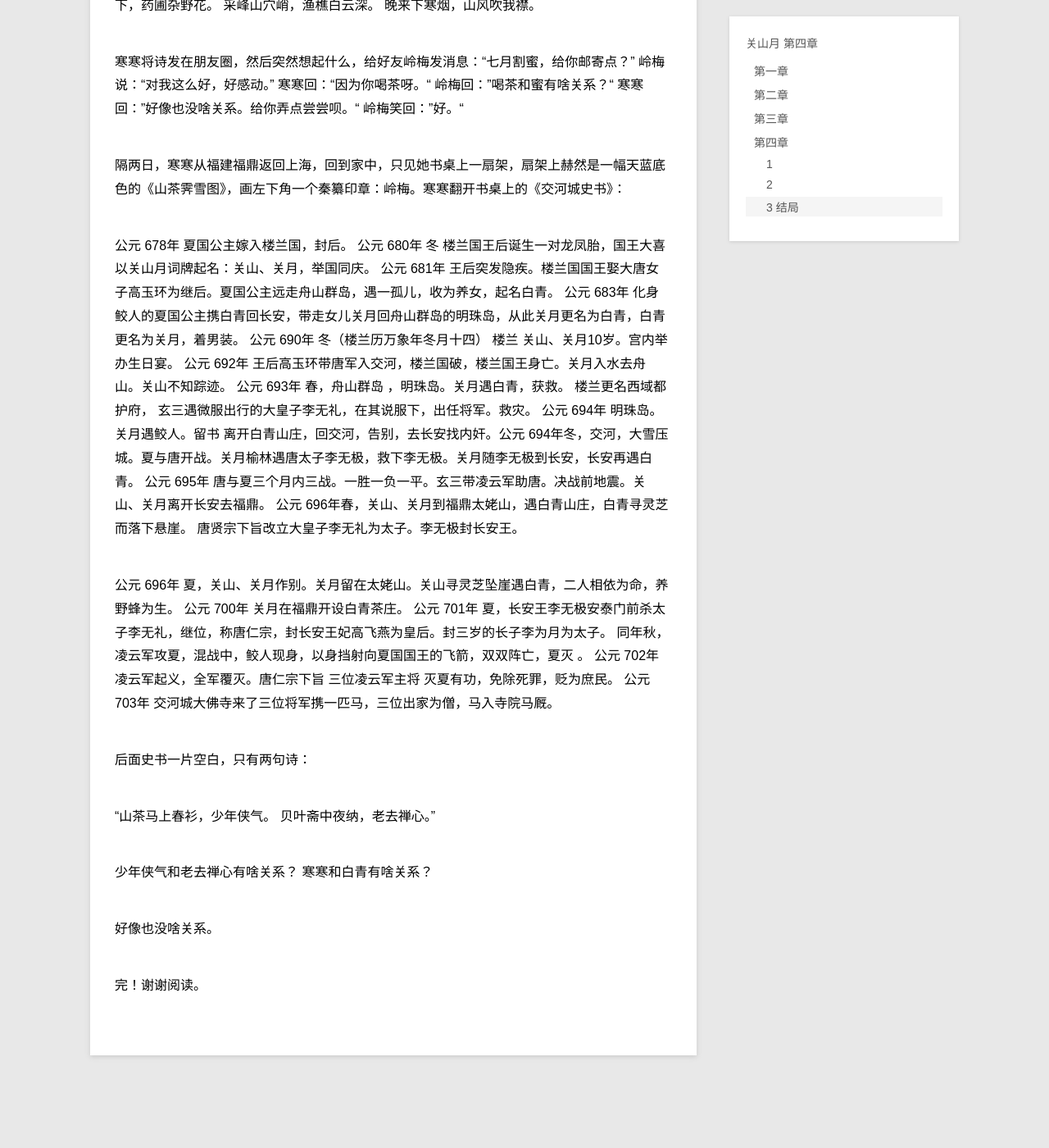
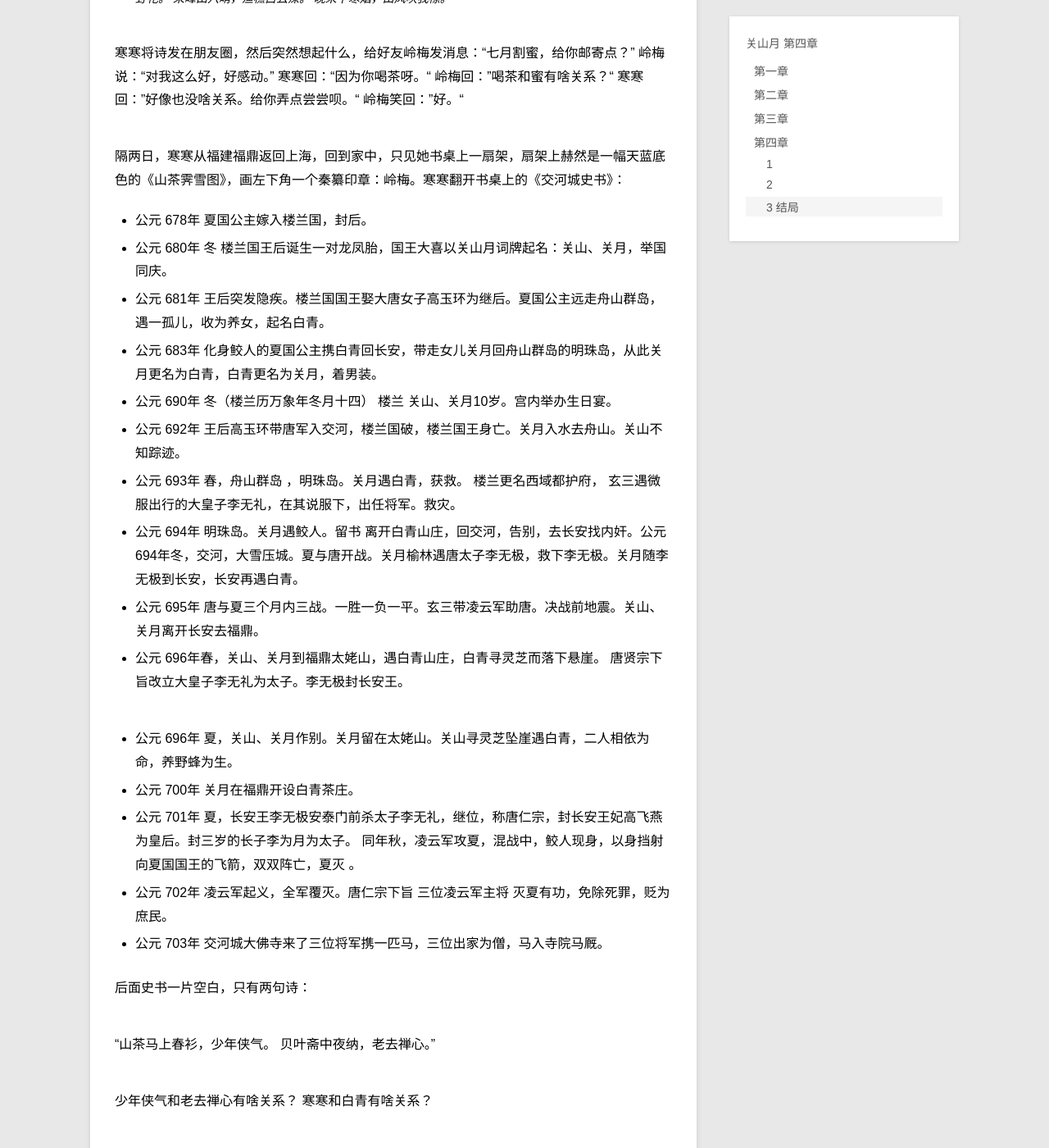
Before and after one commit to violettianjie/violettianjie.github.io, a Jekyll site: the page built from _posts/blog/2020-05-24-gsyCH04.md, in a window 1280 px wide and 1400 px high, scrolled down 6529 px. Shown: the whole window at 82% size. Built offline with Jekyll 4.4.1, drawn with Linux system fonts in a browser that asks for light colours; before the commit the page ends 7896 px from its top, so only the background shows below that.

Commit message:
Update 2020-05-24-gsyCH04.md

```diff
--- a/_posts/blog/2020-05-24-gsyCH04.md
+++ b/_posts/blog/2020-05-24-gsyCH04.md
@@ -148,14 +148,14 @@ category: blog
 
 寒寒即兴赋诗一首：
 
-太姥山访蜂人行
+>太姥山访蜂人行
 
-清晰漱石出，竹下野苔青。
-试叩柴扉开，临风晚照听。
-客至酬土蜜，汲水煮粗茶。
-兰生庭树下，药圃杂野花。
-采峰山穴峭，渔樵白云深。
-晚来下寒烟，山风吹我襟。
+>清晰漱石出，竹下野苔青。
+>试叩柴扉开，临风晚照听。
+>客至酬土蜜，汲水煮粗茶。
+>兰生庭树下，药圃杂野花。
+>采峰山穴峭，渔樵白云深。
+>晚来下寒烟，山风吹我襟。
 
 寒寒将诗发在朋友圈，然后突然想起什么，给好友岭梅发消息：“七月割蜜，给你邮寄点？”
 岭梅说：“对我这么好，好感动。”
@@ -166,24 +166,24 @@ category: blog
 
 隔两日，寒寒从福建福鼎返回上海，回到家中，只见她书桌上一扇架，扇架上赫然是一幅天蓝底色的《山茶霁雪图》，画左下角一个秦纂印章：岭梅。寒寒翻开书桌上的《交河城史书》：
 
-公元 678年  夏国公主嫁入楼兰国，封后。
-公元 680年 冬 楼兰国王后诞生一对龙凤胎，国王大喜以关山月词牌起名：关山、关月，举国同庆。
-公元 681年 王后突发隐疾。楼兰国国王娶大唐女子高玉环为继后。夏国公主远走舟山群岛，遇一孤儿，收为养女，起名白青。
-公元 683年  化身鲛人的夏国公主携白青回长安，带走女儿关月回舟山群岛的明珠岛，从此关月更名为白青，白青更名为关月，着男装。
-公元 690年  冬（楼兰历万象年冬月十四） 楼兰 关山、关月10岁。宫内举办生日宴。
-公元 692年  王后高玉环带唐军入交河，楼兰国破，楼兰国王身亡。关月入水去舟山。关山不知踪迹。
-公元 693年  春，舟山群岛 ，明珠岛。关月遇白青，获救。
+- 公元 678年  夏国公主嫁入楼兰国，封后。
+- 公元 680年 冬 楼兰国王后诞生一对龙凤胎，国王大喜以关山月词牌起名：关山、关月，举国同庆。
+- 公元 681年 王后突发隐疾。楼兰国国王娶大唐女子高玉环为继后。夏国公主远走舟山群岛，遇一孤儿，收为养女，起名白青。
+- 公元 683年  化身鲛人的夏国公主携白青回长安，带走女儿关月回舟山群岛的明珠岛，从此关月更名为白青，白青更名为关月，着男装。
+- 公元 690年  冬（楼兰历万象年冬月十四） 楼兰 关山、关月10岁。宫内举办生日宴。
+- 公元 692年  王后高玉环带唐军入交河，楼兰国破，楼兰国王身亡。关月入水去舟山。关山不知踪迹。
+- 公元 693年  春，舟山群岛 ，明珠岛。关月遇白青，获救。
           楼兰更名西域都护府， 玄三遇微服出行的大皇子李无礼，在其说服下，出任将军。救灾。
-公元 694年   明珠岛。关月遇鲛人。留书 离开白青山庄，回交河，告别，去长安找内奸。公元 694年冬，交河，大雪压城。夏与唐开战。关月榆林遇唐太子李无极，救下李无极。关月随李无极到长安，长安再遇白青。
-公元 695年   唐与夏三个月内三战。一胜一负一平。玄三带凌云军助唐。决战前地震。关山、关月离开长安去福鼎。
-公元 696年春，关山、关月到福鼎太姥山，遇白青山庄，白青寻灵芝而落下悬崖。 唐贤宗下旨改立大皇子李无礼为太子。李无极封长安王。
+- 公元 694年   明珠岛。关月遇鲛人。留书 离开白青山庄，回交河，告别，去长安找内奸。公元 694年冬，交河，大雪压城。夏与唐开战。关月榆林遇唐太子李无极，救下李无极。关月随李无极到长安，长安再遇白青。
+- 公元 695年   唐与夏三个月内三战。一胜一负一平。玄三带凌云军助唐。决战前地震。关山、关月离开长安去福鼎。
+- 公元 696年春，关山、关月到福鼎太姥山，遇白青山庄，白青寻灵芝而落下悬崖。 唐贤宗下旨改立大皇子李无礼为太子。李无极封长安王。
 
-公元 696年   夏，关山、关月作别。关月留在太姥山。关山寻灵芝坠崖遇白青，二人相依为命，养野蜂为生。
-公元 700年   关月在福鼎开设白青茶庄。
-公元 701年   夏，长安王李无极安泰门前杀太子李无礼，继位，称唐仁宗，封长安王妃高飞燕为皇后。封三岁的长子李为月为太子。
+- 公元 696年   夏，关山、关月作别。关月留在太姥山。关山寻灵芝坠崖遇白青，二人相依为命，养野蜂为生。
+- 公元 700年   关月在福鼎开设白青茶庄。
+- 公元 701年   夏，长安王李无极安泰门前杀太子李无礼，继位，称唐仁宗，封长安王妃高飞燕为皇后。封三岁的长子李为月为太子。
 同年秋，凌云军攻夏，混战中，鲛人现身，以身挡射向夏国国王的飞箭，双双阵亡，夏灭 。
-公元 702年  凌云军起义，全军覆灭。唐仁宗下旨 三位凌云军主将 灭夏有功，免除死罪，贬为庶民。
-公元 703年  交河城大佛寺来了三位将军携一匹马，三位出家为僧，马入寺院马厩。
+- 公元 702年  凌云军起义，全军覆灭。唐仁宗下旨 三位凌云军主将 灭夏有功，免除死罪，贬为庶民。
+- 公元 703年  交河城大佛寺来了三位将军携一匹马，三位出家为僧，马入寺院马厩。
 
 后面史书一片空白，只有两句诗：
 
```
